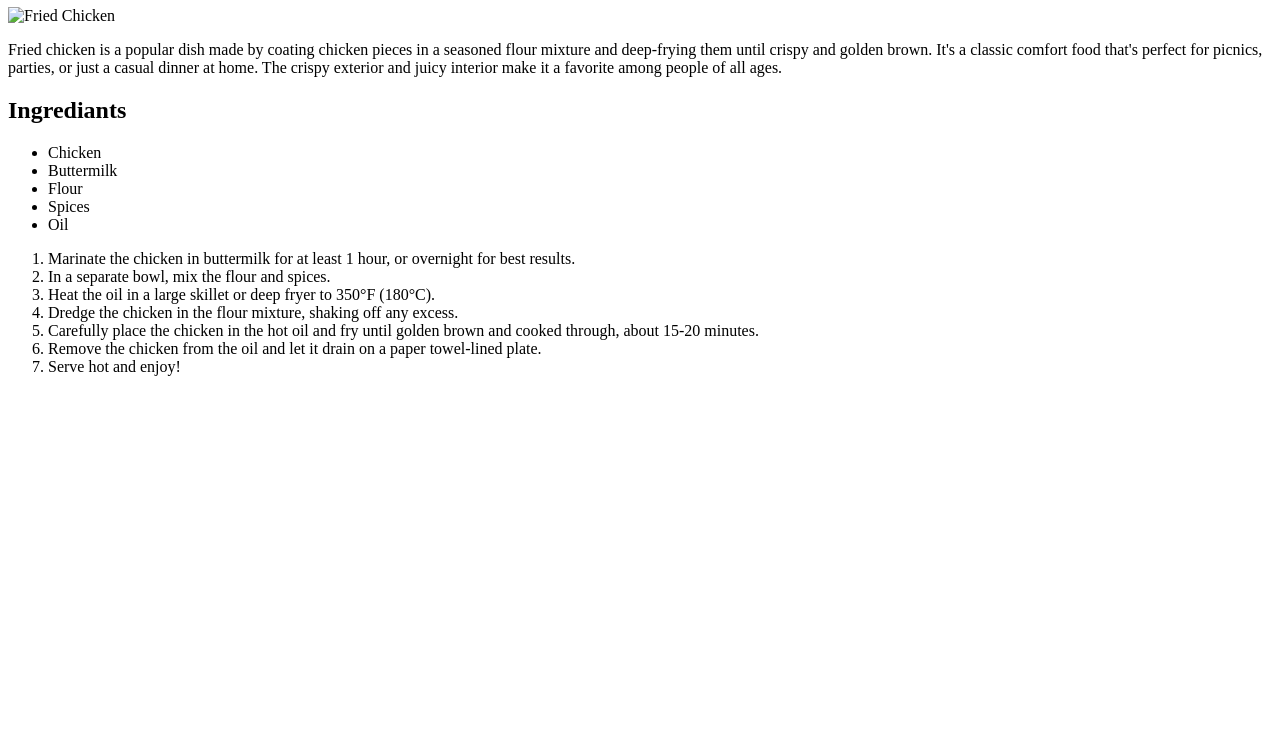
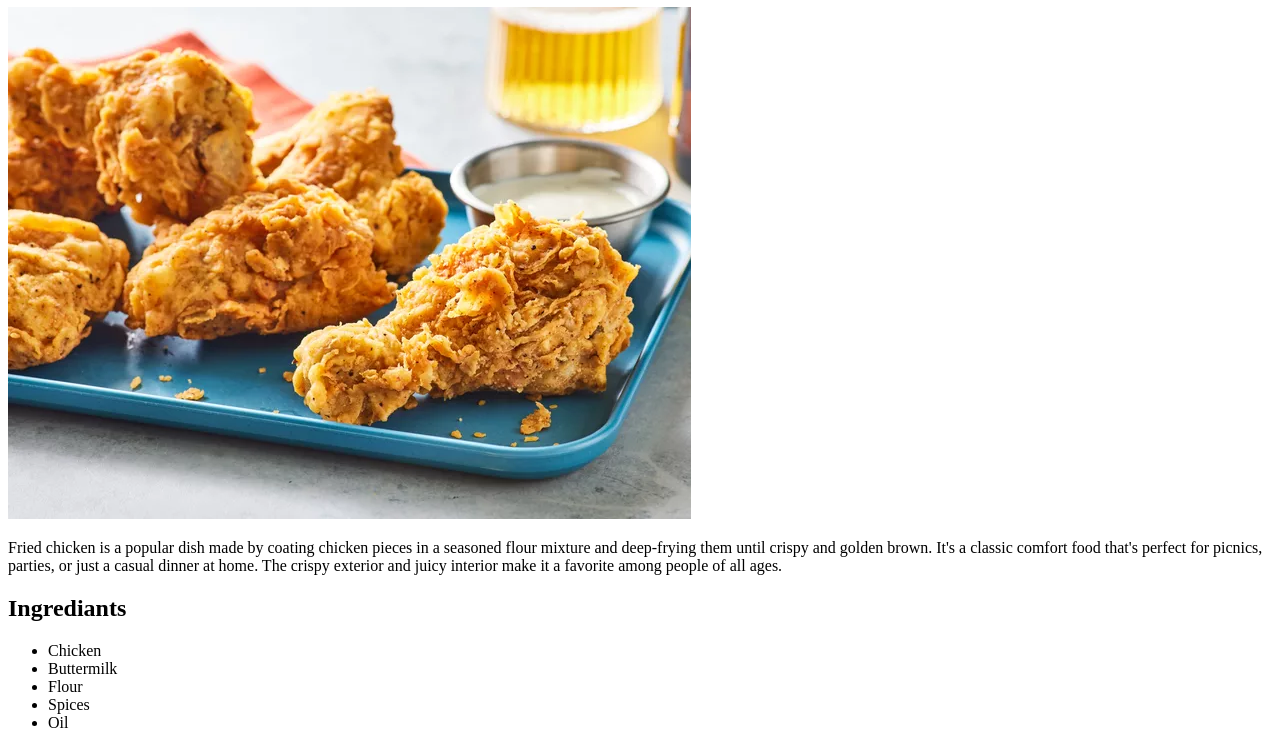
Before and after one commit to inpersonin/odin-recipes, a plain HTML site: page recipes/Fried-Chicken.html in a window 1280 px wide. Shown: the part 99-844 px from the top of the page. Before the commit the page ends 800 px from the top, so only its background shows below. Drawn offline with Linux system fonts and the light colour scheme.

Commit message:
Corrected fried chicken image format

```diff
--- a/recipes/Fried-Chicken.html
+++ b/recipes/Fried-Chicken.html
@@ -7,7 +7,7 @@
 </head>
 <body>
         <h1>Fried Chicken</h1>
-        <img src="/images/Fried-Chicken.jpg" alt="Fried Chicken">
+        <img src="/images/Fried-Chicken.webp" alt="Fried Chicken">
         <p>Fried chicken is a popular dish made by coating chicken pieces in a seasoned flour mixture and deep-frying them until crispy and golden brown. It's a classic comfort food that's perfect for picnics, parties, or just a casual dinner at home. The crispy exterior and juicy interior make it a favorite among people of all ages.</p>
 
         <h2>Ingrediants</h2>
```
